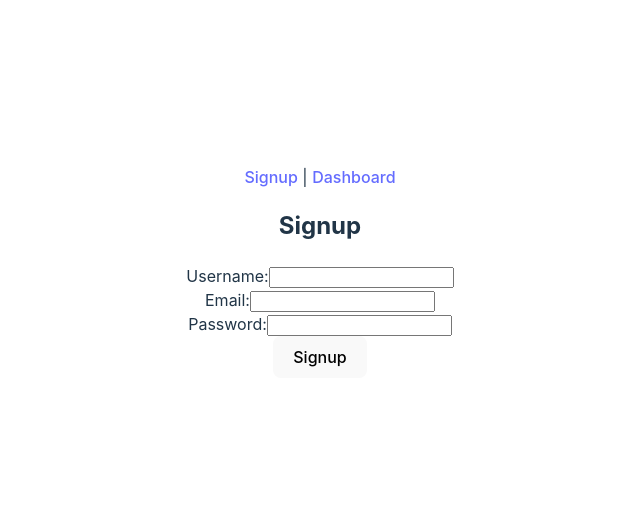
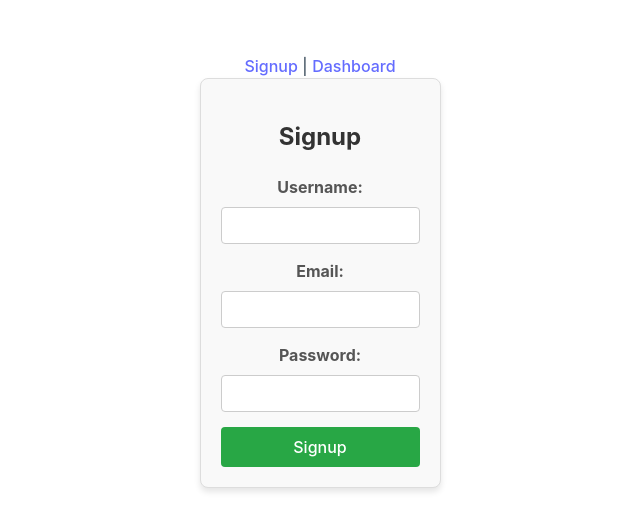
Before and after one commit to saitamau-maximum/alcoho-rhythm, a React (Vite) app in the folder client/: page /signup in a window 1280 px wide. Shown: the part 129-660 px from the top of the page, without its empty margins (320-960 px from the left). Built offline with nearby package versions, Linux system fonts and the light colour scheme.

Commit message:
とりあえずのCSSかいただけ

```diff
--- /dev/null
+++ b/client/src/Signup.css
@@ -0,0 +1,48 @@
+/* Signup.css */
+.signup-container {
+    max-width: 400px;
+    margin: 0 auto;
+    padding: 20px;
+    background-color: #f9f9f9;
+    border: 1px solid #ddd;
+    border-radius: 8px;
+    box-shadow: 0 4px 6px rgba(0, 0, 0, 0.1);
+  }
+
+  .signup-container h2 {
+    text-align: center;
+    margin-bottom: 20px;
+    color: #333;
+  }
+
+  .signup-container label {
+    display: block;
+    margin-bottom: 8px;
+    font-weight: bold;
+    color: #555;
+  }
+
+  .signup-container input {
+    width: 100%;
+    padding: 10px;
+    margin-bottom: 15px;
+    border: 1px solid #ccc;
+    border-radius: 4px;
+    box-sizing: border-box;
+  }
+
+  .signup-container button {
+    width: 100%;
+    padding: 10px;
+    background-color: #28a745;
+    color: white;
+    border: none;
+    border-radius: 4px;
+    font-size: 16px;
+    cursor: pointer;
+    transition: background-color 0.3s;
+  }
+
+  .signup-container button:hover {
+    background-color: #218838;
+  }
--- a/client/src/Signup.jsx
+++ b/client/src/Signup.jsx
@@ -1,4 +1,5 @@
-import { useState } from "react";
+import React, { useState } from "react";
+import './Signup.css';  // CSSファイルのインポート
 
 const Signup = () => {
   const [formData, setFormData] = useState({
@@ -17,7 +18,6 @@ const Signup = () => {
 
   const handleSubmit = (e) => {
     e.preventDefault();
-    // TODO: implement form submission
     console.log("Form submitted:", formData);
   };
 
```
Also changed, not shown: 1 other file (tests, documents, lock files or other folders).
